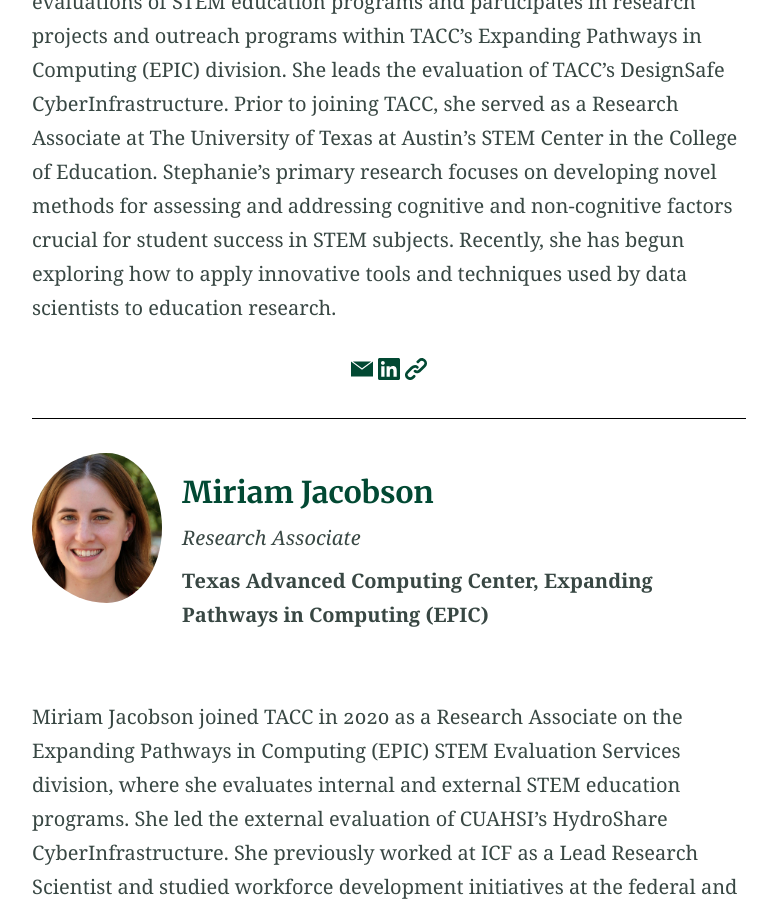
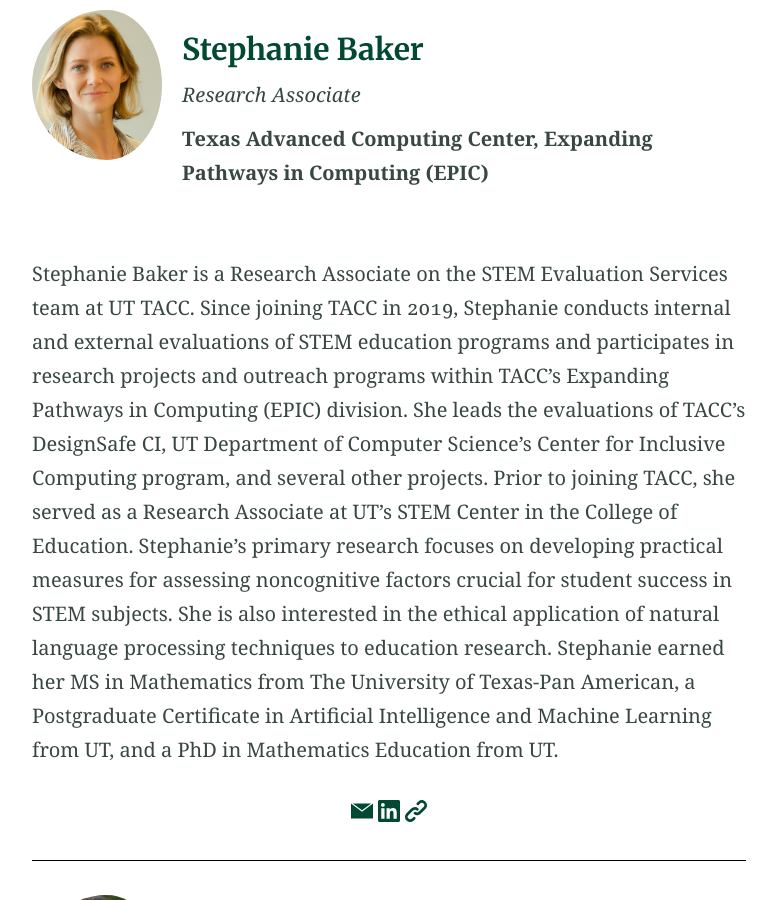
Before and after one commit to IS-GEO/ISGEO-22, a Jekyll site: the page built from index.md, in a window 1280 px wide and 900 px high, scrolled down 7976 px. Shown: the whole window, without its empty margins (32-808 px from the left). Built offline with Jekyll 4.4.1, drawn with Linux system fonts in a browser that asks for light colours; some of the changed text lies outside the part shown.

Commit message:
updated epic bios

```diff
--- a/_data/sessions.yml
+++ b/_data/sessions.yml
@@ -493,12 +493,16 @@
   speakerrole: 'Director Of STEM Evaluation Services'
   speakeraffiliation: 'Texas Advanced Computing Center, Evaluation Services for the Expanding Pathways in Computing (EPIC)'
   speakerbio: >
-    Lisa Garbrecht directs the STEM Evaluation Services for the Expanding
-    Pathways in Computing (EPIC) division of TACC that was launched in
-    2019. Lisa is the former Director of Evaluation Services of the UT
-    Austin's College of Education STEM Center and has over 20 years of
-    experience designing and conducting program evaluation and research
-    on STEM education, professional development, and research projects.
+    Lisa Garbrecht is the Director of STEM Evaluation Services for the Expanding Pathways in Computing (EPIC) division of
+    TACC that was launched in 2019. Lisa oversees EPIC’s evaluation of numerous internal and external programs and research
+    grants funded by national, state, and local organizations, most of which aim to broaden participation in computing and
+    STEM education. Lisa is the former Director of Evaluation Services of the UT Austin's College of Education STEM Center
+    and has over 20 years of experience designing and conducting program evaluation and research on STEM education,
+    professional development, and research projects. Her research focuses on using culturally responsive evaluation and
+    research methods to assess efforts to improve and broaden participation in K-20 STEM education and careers, as well as
+    assessing student learning, attitudes, and outcomes from STEM curriculum and outreach programs. Lisa earned her PhD in
+    Educational Psychology from Arizona State University and her MA in Counseling in Education and BS in Journalism from
+    Northern Arizona University.
   speakeremail: 'lgarbrecht@tacc.utexas.edu'
   speakerlinkedin: 'https://www.linkedin.com/in/lisagarbrecht/'
   #speakertwitter:
@@ -606,14 +610,16 @@
   speakerrole: 'Research Associate'
   speakeraffiliation: 'Texas Advanced Computing Center, Expanding Pathways in Computing (EPIC)'
   speakerbio: >
-    Stephanie Baker joined TACC in 2019 and is as a Research Associate on the STEM Evaluation Services team.
-    She conducts internal and external evaluations of STEM education programs and participates in research
-    projects and outreach programs within TACC’s Expanding Pathways in Computing (EPIC) division. She leads
-    the evaluation of TACC’s DesignSafe CyberInfrastructure. Prior to joining TACC, she served as a
-    Research Associate at The University of Texas at Austin’s STEM Center in the College of Education.
-     Stephanie’s primary research focuses on developing novel methods for assessing and addressing cognitive
-     and non-cognitive factors crucial for student success in STEM subjects. Recently, she has begun
-     exploring how to apply innovative tools and techniques used by data scientists to education research.
+    Stephanie Baker is a Research Associate on the STEM Evaluation Services team at UT TACC.  Since joining TACC in
+    2019, Stephanie conducts internal and external evaluations of STEM education programs and participates in
+    research projects and outreach programs within TACC’s Expanding Pathways in Computing (EPIC) division. She
+    leads the evaluations of TACC’s DesignSafe CI, UT Department of Computer Science’s Center for Inclusive Computing
+    program, and several other projects. Prior to joining TACC, she served as a Research Associate at UT’s STEM
+    Center in the College of Education. Stephanie’s primary research focuses on developing practical measures for
+    assessing noncognitive factors crucial for student success in STEM subjects. She is also interested in the ethical
+    application of natural language processing techniques to education research. Stephanie earned her MS in Mathematics
+    from The University of Texas-Pan American, a Postgraduate Certificate in Artificial Intelligence and Machine Learning
+    from UT, and a PhD in Mathematics Education from UT.
   speakeremail: snbaker@tacc.utexas.edu
   speakerlinkedin: https://www.linkedin.com/in/stephanie-nicole-baker/
   #speakertwitter:
@@ -624,7 +630,14 @@
   speakerrole: 'Research Associate'
   speakeraffiliation: 'Texas Advanced Computing Center, Expanding Pathways in Computing (EPIC)'
   speakerbio: >
-    Miriam Jacobson joined TACC in 2020 as a Research Associate on the Expanding Pathways in Computing (EPIC) STEM Evaluation Services division, where she evaluates internal and external STEM education programs. She led the external evaluation of CUAHSI’s HydroShare CyberInfrastructure. She previously worked at ICF as a Lead Research Scientist and studied workforce development initiatives at the federal and local level. Miriam received her PhD from Claremont Graduate University in Evaluation and Applied Research Methods. She has conducted research on culturally responsive evaluation approaches and the dissemination of evidenced-based practices.
+    Miriam Jacobson is a Research Associate in the EPIC STEM Evaluation Services division at UT TACC. Since joining TACC
+    in 2020, Miriam has conducted internal and external evaluation of multiple STEM education programs. She led the
+    external evaluation of CUAHSI’s HydroShare CI and leads evaluations of UT’s Institute for Foundations of Machine
+    Learning and the University of California, San Diego’s Institute for Learning-enabled Optimization at Scale, as well
+    as other projects. She previously worked at ICF as a Lead Research Scientist and studied workforce development
+    initiatives at the federal and local level. She has conducted research on culturally responsive evaluation approaches
+    and the dissemination of evidenced-based practices. Miriam received her PhD from Claremont Graduate University in
+    Evaluation and Applied Research Method.
   speakeremail: mjacobson@tacc.utexas.edu
   speakerlinkedin: https://www.linkedin.com/in/miriam-jacobson-5249613a/
   #speakertwitter:
```
